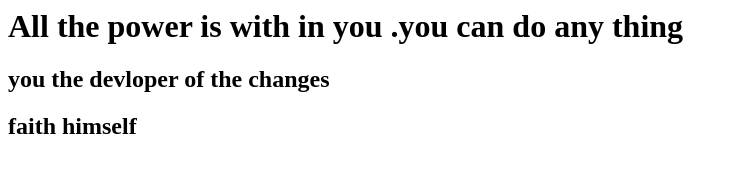
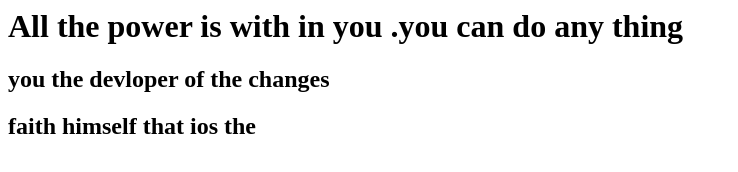
Before and after one commit to singhabhishek9835/firstgitrepo, a plain HTML site: page index.html in a window 1280 px wide. Shown: the whole page, without its empty margins (0-738 px from the left). Drawn offline with Linux system fonts and the light colour scheme.

Commit message:
Update index.html

```diff
--- a/index.html
+++ b/index.html
@@ -2,7 +2,7 @@
 	<body>
 		<h1>	All the power is with in you .you can do any thing </h1>
 		<h2> you the devloper of the changes <h2
-				<h3> faith himself <h3>
+				<h3> faith himself that ios the  <h3>
 
 	</body>
 	</html>
```
